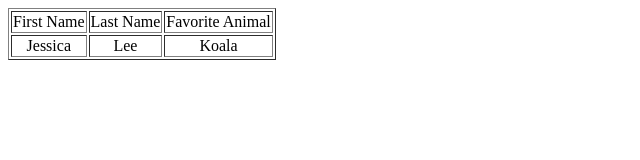
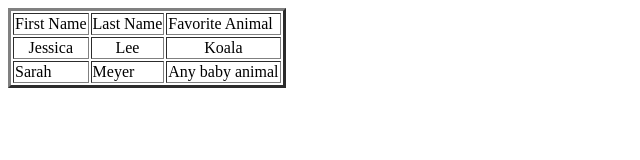
Before and after one commit to jesslee1315/htmlexercise-1, a plain HTML site: page favorites.html in a window 1280 px wide. Shown: the whole page, without its empty margins (0-640 px from the left). Drawn offline with Linux system fonts and the light colour scheme.

Commit message:
Added my faves

```diff
--- a/favorites.html
+++ b/favorites.html
@@ -5,7 +5,7 @@
     <title>Exercise 2</title>
   </head>
   <body>
-    <table border = "1">
+    <table border = "3">
         <tr>
           <td>First Name </td>
           <td>Last Name </td>
@@ -17,6 +17,11 @@
           <td>Lee</td>
           <td>Koala</td>
         </tr>
+        <tr>
+          <td>Sarah</td>
+          <td>Meyer</td>
+          <td>Any baby animal</td>
+        </tr>
 
     </table>
   </body>
```
